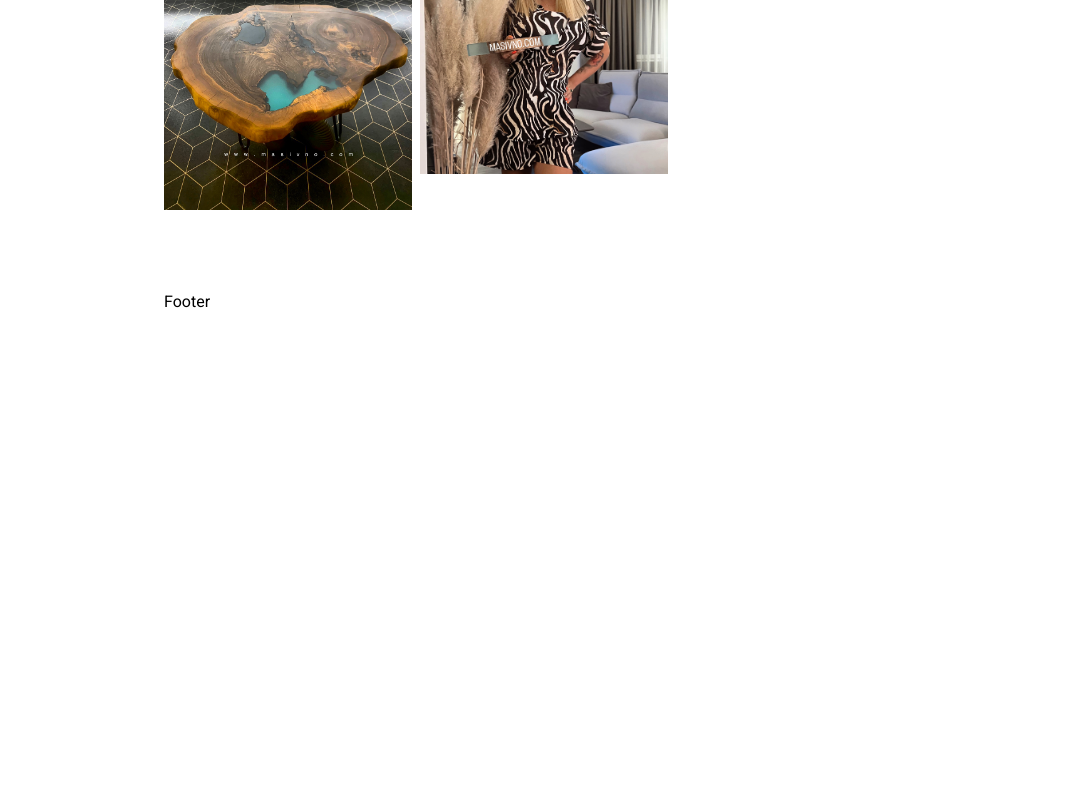
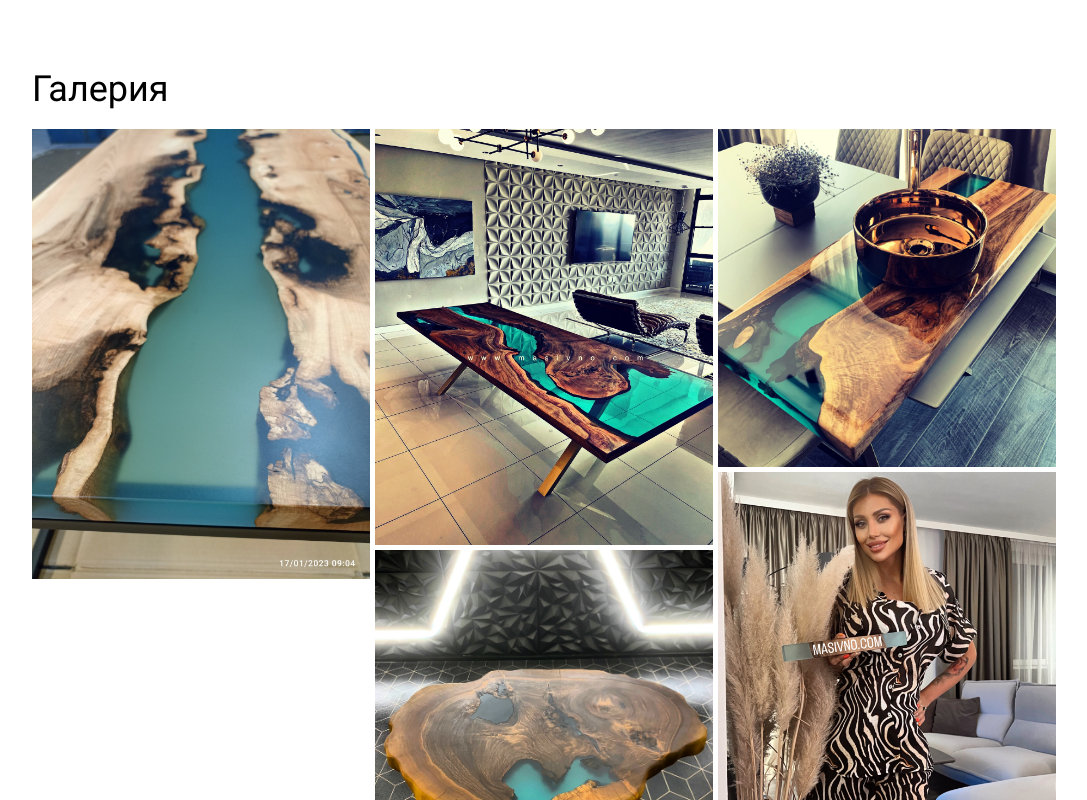
Before and after one commit to HladenRazum/next-epoxy-craft, a Next.js app: page / in a window 1280 px wide. Shown: the part 640-1440 px from the top of the page, without its empty margins (96-1183 px from the left). Before the commit the page ends 954 px from the top, so only its background shows below. Built offline with nearby package versions, Linux system fonts and the light colour scheme.

Commit message:
added Masonry Grid

```diff
--- a/app/css/globals.css
+++ b/app/css/globals.css
@@ -6,7 +6,7 @@
 
 @layer components {
    .wrapper {
-    @apply w-full md:max-w-[760px] mx-auto;
+      @apply w-full sm:max-w-[760px] md:max-w-[1024px] mx-auto;
    }
    .bb {
       @apply border-neutral-700 border-b;
--- a/app/gallery/page.tsx
+++ b/app/gallery/page.tsx
@@ -12,6 +12,7 @@ export default async function GalleryPage() {
       <Head>
         <title>Epoxy Crafts | Gallery</title>
       </Head>
+
       <h1 className="py-1 text-5xl font-extrabold bg-gradient-to-r bg-clip-text text-transparent  from-pink-500 to-violet-500">
         Gallery Page
       </h1>
--- a/app/page.tsx
+++ b/app/page.tsx
@@ -3,9 +3,10 @@ import GallerySection from "@/components/organisms/GallerySection";
 import IntroSection from "@/components/organisms/IntroSection";
 
 export default function Home() {
+
   return (
     <>
-      {/* <IntroSection /> */}
+      <IntroSection />
       <GallerySection />
       <Footer />
     </>
--- a/components/organisms/GallerySection.tsx
+++ b/components/organisms/GallerySection.tsx
@@ -1,10 +1,43 @@
-import Gallery from "../molecules/Gallery";
+"use client";
+
+import MasonryGrid from "./MasonryGrid";
 
 export default function GallerySection() {
+
   return (
     <section className="wrapper py-20">
       <h2 className="text-4xl mb-5">Галерия</h2>
-      <Gallery />
+      <MasonryGrid items={IMAGES} />
+      <button>Get more items</button>
     </section>
   );
 }
+
+
+const IMAGES = [
+  {
+    id: 1,
+    src: "/assets/product-images/1.jpg",
+    alt: "alt 1",
+  },
+  {
+    id: 2,
+    src: "/assets/product-images/2.jpeg",
+    alt: "alt 2",
+  },
+  {
+    id: 3,
+    src: "/assets/product-images/3.jpg",
+    alt: "alt 3",
+  },
+  {
+    id: 4,
+    src: "/assets/product-images/4.jpeg",
+    alt: "alt 4",
+  },
+  {
+    id: 5,
+    src: "/assets/product-images/5.jpeg",
+    alt: "alt 5",
+  },
+];
--- /dev/null
+++ b/components/organisms/MasonryGrid.tsx
@@ -0,0 +1,32 @@
+"use client";
+
+import Image from "next/image";
+import Masonry, { ResponsiveMasonry } from "react-responsive-masonry";
+
+type Props = {
+   items: Image[] | [];
+   gutter?: string;
+};
+
+type Image = {
+   id: number,
+   src: string;
+   alt: string;
+};
+
+export default function MasonryGrid({ items, gutter = '5px' }: Props) {
+   if (items.length === 0) {
+      return <p className="text-blue-300">Could not find any images.</p>;
+   }
+
+   return (
+      <ResponsiveMasonry columnsCountBreakPoints={{
+         300: 1,
+         550: 2,
+         900: 3
+      }}>
+         <Masonry gutter={gutter} >{items.map(({ id, src, alt }) => (<Image key={id} src={src} alt={alt} width={600} height={600} />)
+         )}</Masonry>
+      </ResponsiveMasonry>
+   );
+}
--- a/next.config.js
+++ b/next.config.js
@@ -9,7 +9,7 @@ const nextConfig = {
             pathname: "/account123/**",
          },
       ],
-    domains: ["firebasestorage.googleapis.com"],
+      domains: ["firebasestorage.googleapis.com", "via.placeholder.com"],
    },
 };
 
--- a/package.json
+++ b/package.json
@@ -20,7 +20,11 @@
     "postcss": "8.4.30",
     "react": "18.2.0",
     "react-dom": "18.2.0",
+    "react-responsive-masonry": "^2.1.7",
     "tailwindcss": "3.3.3",
     "typescript": "5.2.2"
+  },
+  "devDependencies": {
+    "@types/react-responsive-masonry": "^2.1.0"
   }
 }
```
Also changed, not shown: lib/firebase.config.ts (added, +11 -0 lines), lib/firebase.ts (+7 -19 lines), 1 other file (tests, documents, lock files or other folders). Lines whose indentation alone changed are shown as unchanged.
